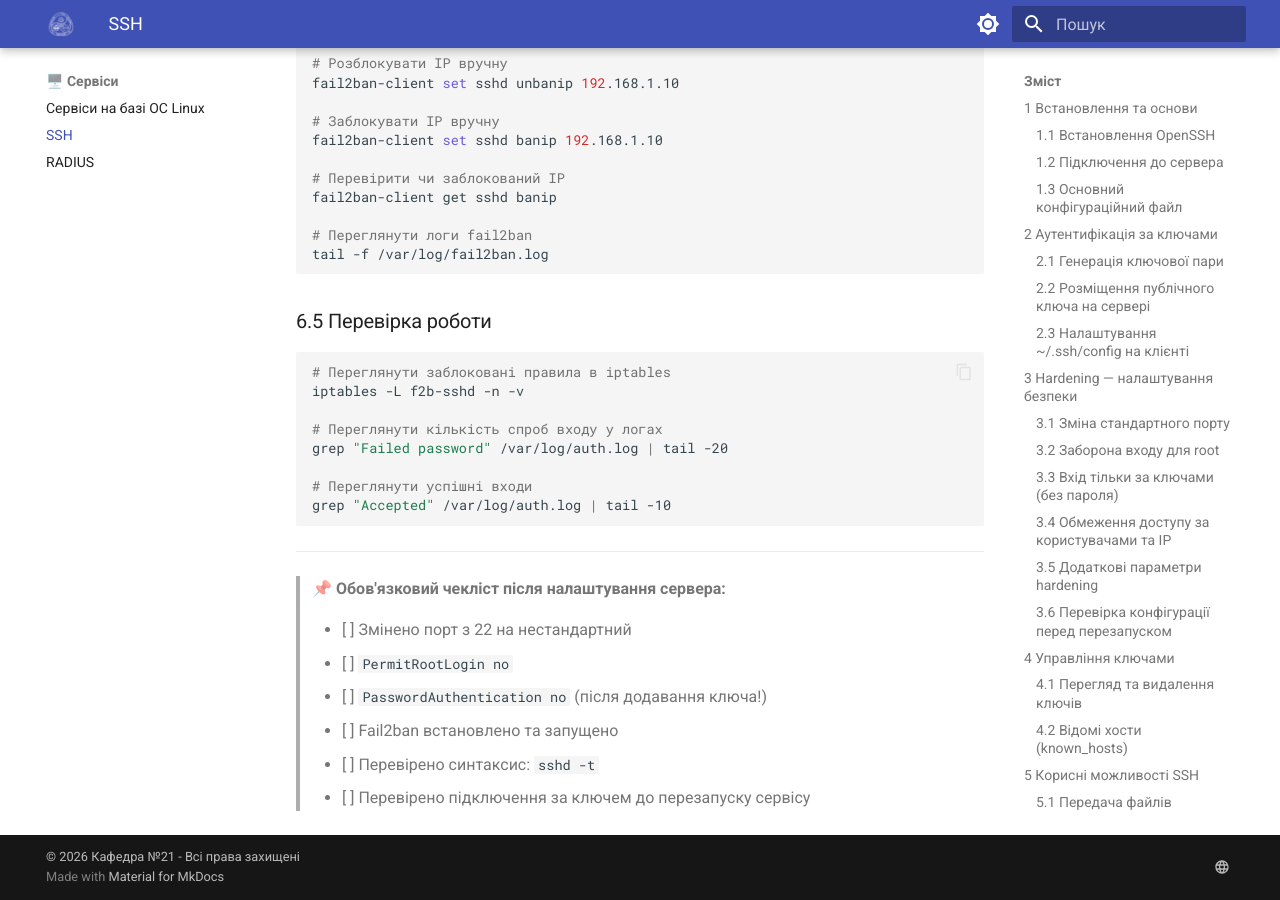
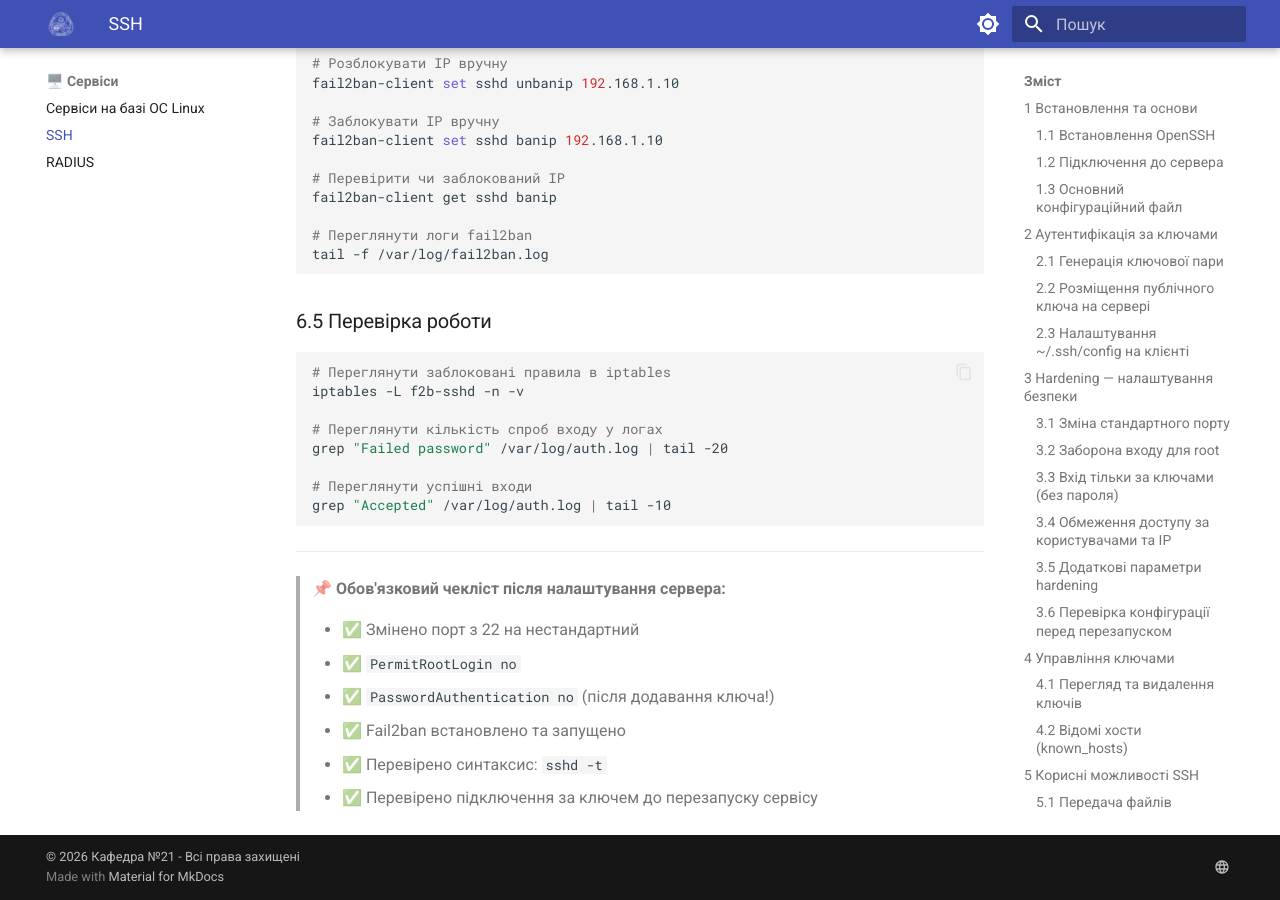
Before and after one commit to left769/21-docs, an MkDocs documentation site: the page built from docs/server-services/ssh.md, in a window 1280 px wide and 900 px high, scrolled down 6604 px. Built offline with MkDocs 1.6.1 and Material for MkDocs 9.7.7, drawn with Linux system fonts in a browser that asks for light colours.

```diff
--- a/docs/server-services/ssh.md
+++ b/docs/server-services/ssh.md
@@ -349,9 +349,9 @@ grep "Accepted" /var/log/auth.log | tail -10
 
 > 📌 **Обов'язковий чекліст після налаштування сервера:**
 >
-> - [ ] Змінено порт з 22 на нестандартний
-> - [ ] `PermitRootLogin no`
-> - [ ] `PasswordAuthentication no` (після додавання ключа!)
-> - [ ] Fail2ban встановлено та запущено
-> - [ ] Перевірено синтаксис: `sshd -t`
-> - [ ] Перевірено підключення за ключем до перезапуску сервісу
+> - ✅ Змінено порт з 22 на нестандартний
+> - ✅ `PermitRootLogin no`
+> - ✅ `PasswordAuthentication no` (після додавання ключа!)
+> - ✅ Fail2ban встановлено та запущено
+> - ✅ Перевірено синтаксис: `sshd -t`
+> - ✅ Перевірено підключення за ключем до перезапуску сервісу
```
Also changed, not shown: README.md (+23 -2 lines).
